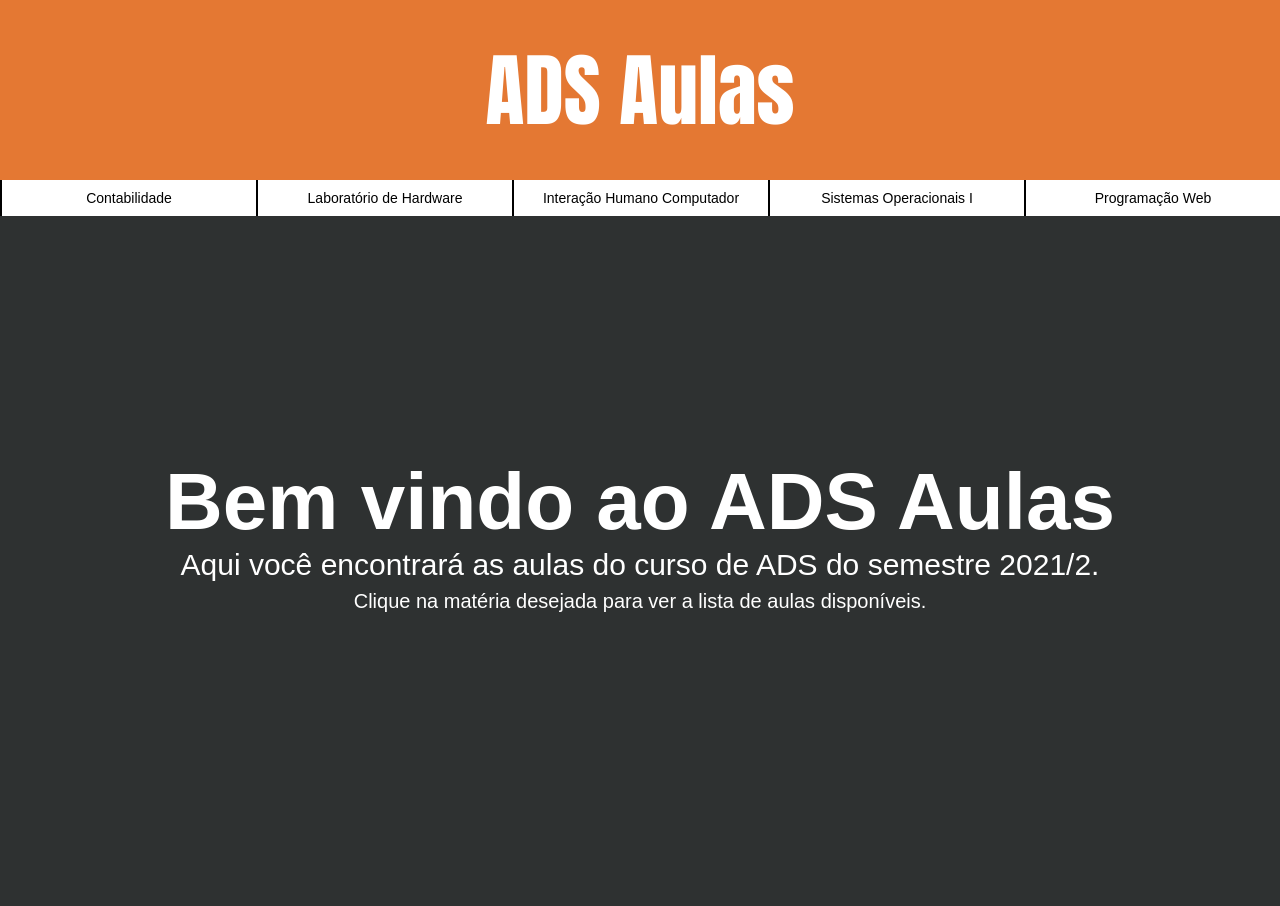
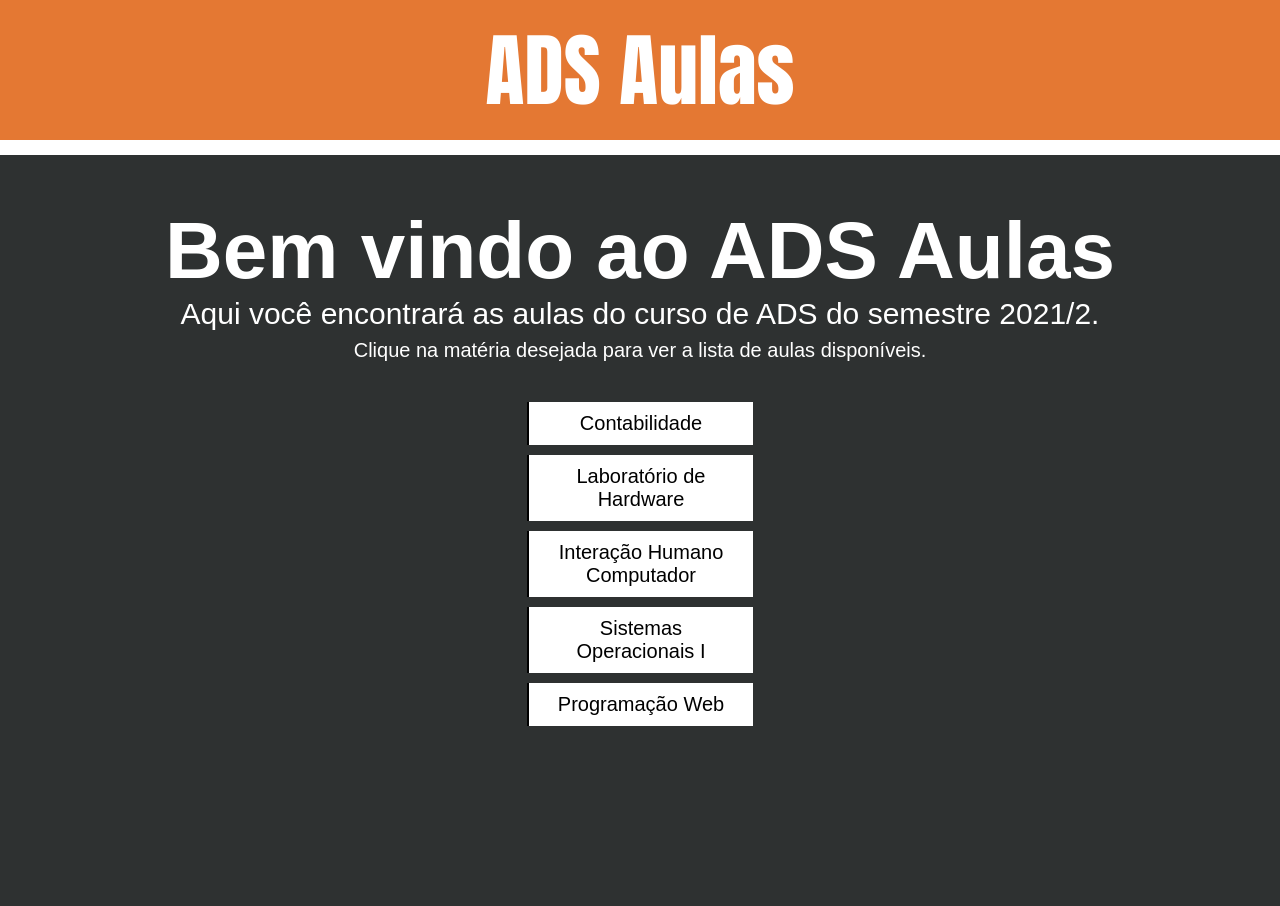
Before and after one commit to Morselli/ADS_Aulas, a plain HTML site: page index.html in a window 1280 px wide. After the commit the page ends 805 px from the top, so only its background shows below. Drawn offline with Linux system fonts and the light colour scheme.

Commit message:
testing new design

```diff
--- a/css/global-style.css
+++ b/css/global-style.css
@@ -6,10 +6,7 @@
 #cabecalho {
     width: 100%;
     align-items: center;
-}
-
-#titulo {
-    display: flex;
+    border-bottom: 15px solid white;
 }
 
 #titulo .heading {
@@ -27,32 +24,32 @@
 
 #titulo {
     background-color: #e47833;
-    height: 180px;
+    height: 140px;
+    display: flex;
 }
 
-#cabecalho nav ul {
-    width: 100%;
-}
-
-#cabecalho nav ul {
-    display: flex;
+#body-container nav ul {
     list-style: none;
-    background-color: white;
     font-family:Arial, Helvetica, sans-serif;
 
 }
 
-#cabecalho nav ul a {
+#body-container nav ul a {
+    text-decoration: none;
+}
+
+#body-container nav ul a li {
     padding: 10px;
     width: 20%;
     text-align: center;
     border-left: 2px solid black;
-    text-decoration: none;
     color: black;
-    font-size: 14px;
+    font-size: 20px;
+    background-color: white;
+    margin: 10px auto 10px auto;
 }
 
-#cabecalho nav ul a:hover {
+#body-container nav ul a li:hover {
     background-color: rgba(228, 120, 51, 0.6);
 }
 
@@ -61,9 +58,9 @@ body {
 }
 
 #body-container {
+    margin-top: 50px;
     width: 80%;
     height: 600px;
-    margin-top: 90px;
     margin-left: auto;
     margin-right: auto;
 }
--- a/css/style.css
+++ b/css/style.css
@@ -1,5 +1,5 @@
 .title {
-    padding-top: 150px;
+    margin-top: 50px;
     font-family: sans-serif;
     color: white;
 }
@@ -15,9 +15,9 @@
 
 .title .description {
     font-size: 20px;
+    margin-bottom: 40px;
 }
 
 #body-container {
     text-align: center;
-
 }
--- a/index.html
+++ b/index.html
@@ -15,6 +15,15 @@
                     <a href="/ADS_Aulas/"><h1>ADS Aulas</h1></a>
                 </div>
             </div>
+        </header>
+
+        <main id="body-container">
+            <!--<iframe width="1024" height="600" src="https://www.youtube.com/embed/NTXTJwDjg-Y" title="YouTube video player" frameborder="0" allow="accelerometer; autoplay; clipboard-write; encrypted-media; gyroscope; picture-in-picture" allowfullscreen></iframe>-->
+            <div class="title">
+                <h2>Bem vindo ao ADS Aulas</h2>
+                <p>Aqui você encontrará as aulas do curso de ADS do semestre 2021/2.</p>
+                <p class="description">Clique na matéria desejada para ver a lista de aulas disponíveis.</p>
+            </div>
             <nav>
                 <ul>
                     <a href="contabilidade/contabilidade.html"><li>Contabilidade</li></a>
@@ -25,15 +34,6 @@
 
                 </ul>
             </nav>
-        </header>
-
-        <main id="body-container">
-            <!--<iframe width="1024" height="600" src="https://www.youtube.com/embed/NTXTJwDjg-Y" title="YouTube video player" frameborder="0" allow="accelerometer; autoplay; clipboard-write; encrypted-media; gyroscope; picture-in-picture" allowfullscreen></iframe>-->
-            <div class="title">
-                <h2>Bem vindo ao ADS Aulas</h2>
-                <p>Aqui você encontrará as aulas do curso de ADS do semestre 2021/2.</p>
-                <p class="description">Clique na matéria desejada para ver a lista de aulas disponíveis.</p>
-            </div>
         </main>
     </body>
 </html>
```
Also changed, not shown: contabilidade/contabilidade.html (+0 -10 lines), ihc/ihc.html (+0 -10 lines), lab_hardware/lab_hardware.html (+0 -10 lines), prog_web/prog_web.html (+0 -10 lines).
